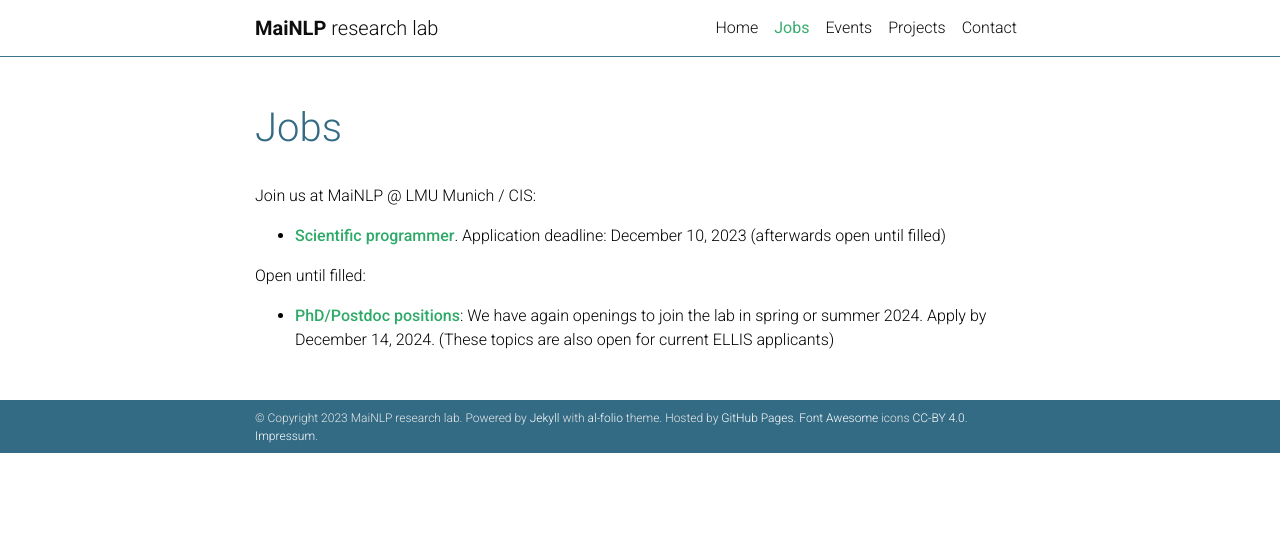
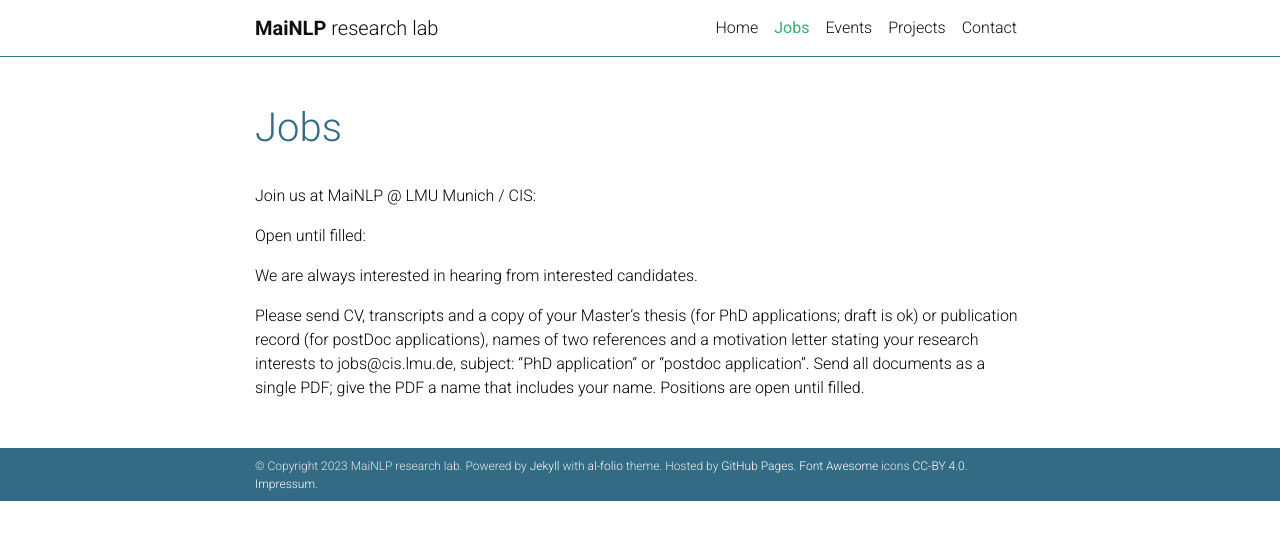
Before and after one commit to mainlp/mainlp.github.io, a Jekyll site: the page built from _pages/jobs.md, in a window 1280 px wide. Shown: the top 540 px of the page. Built offline with Jekyll 4.4.1, drawn with Linux system fonts in a browser that asks for light colours; comment, search, counter and statistics services are not loaded; a style sheet for code colours, icons or effects is not loaded.

Commit message:
Update jobs.md

```diff
--- a/_pages/jobs.md
+++ b/_pages/jobs.md
@@ -9,13 +9,9 @@ nav_order: 4
 
 Join us at MaiNLP @ LMU Munich / CIS:
 
-- [**Scientific programmer**](/assets/pdf/scientific_programmer_mainlp.pdf). Application deadline: December 10, 2023 (afterwards open until filled)
-
 
 Open until filled:
 
-- [**PhD/Postdoc positions**](/assets/pdf/PhD-postdoc-MaiNLP2024.pdf): We have again openings to join the lab in spring or summer 2024. Apply by December 14, 2024. (These topics are also open for current ELLIS applicants)
+We are always interested in hearing from interested candidates.
 
-<!-- Besides, we are always interested in hearing from interested candidates. -->
-
-<!-- Please send CV, transcripts and a copy of your Master's thesis (for PhD applications; draft is ok) or publication record (for postDoc applications), names of two references and a motivation letter stating your research interests to jobs@cis.lmu.de, subject: "PhD application" or "postdoc application". Send all documents as a single PDF; give the PDF a name that includes your name. Positions are open until filled. -->
+Please send CV, transcripts and a copy of your Master's thesis (for PhD applications; draft is ok) or publication record (for postDoc applications), names of two references and a motivation letter stating your research interests to jobs@cis.lmu.de, subject: "PhD application" or "postdoc application". Send all documents as a single PDF; give the PDF a name that includes your name. Positions are open until filled.
```
